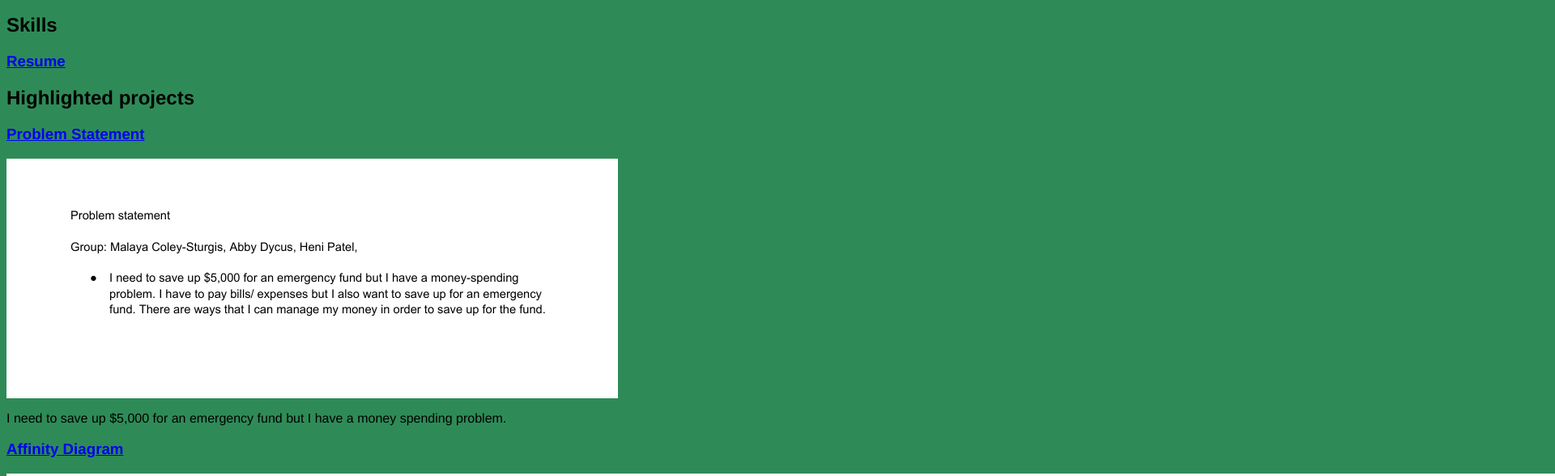
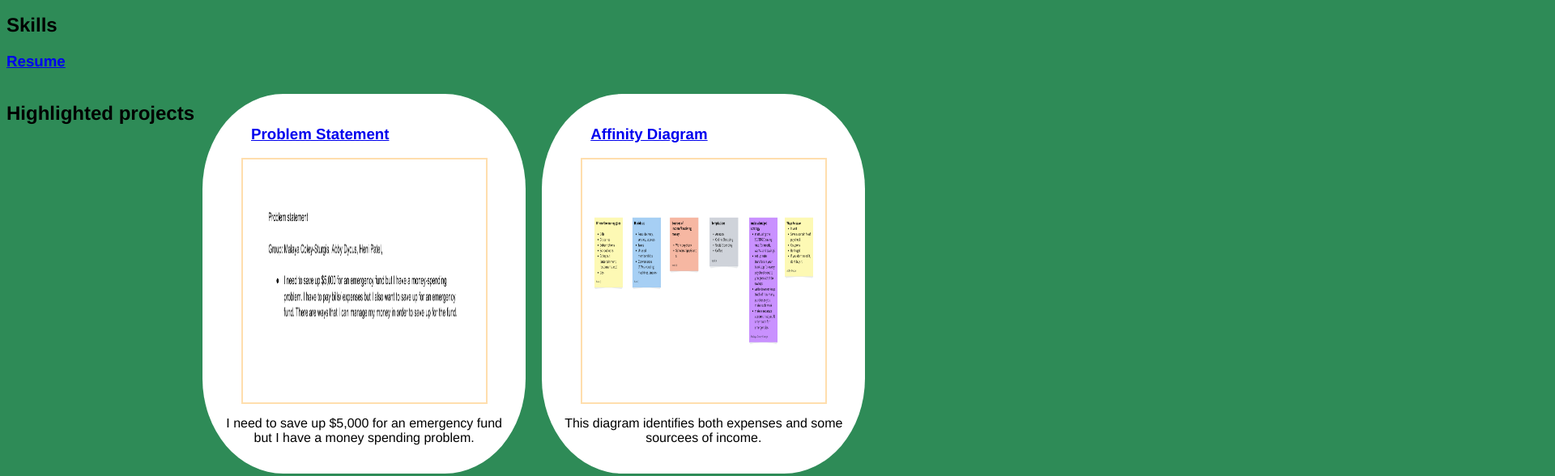
Before and after one commit to Malaya-cs007/Malaya-cs007.github.io, a plain HTML site: page index.html in a window 1280 px wide. Shown: the part 153-741 px from the top of the page at 81% size, 1920 px wide, since content can reach past the window. Drawn offline with Linux system fonts and the light colour scheme; files whose address does not match are found by name.

Commit message:
udated page

```diff
--- a/styles.css
+++ b/styles.css
@@ -6,22 +6,37 @@ body{
 h1 {
 color: coral;
 text-align: center;
+}
+.projects {
+    display:flex;
+    flex-wrap:wrap;
+} /* condensed to save space */
 
-.projects { display:flex; flex-wrap:wrap; } /* condensed to save space */
+projects h2{
+    width: 100%;
+}
 .project {
+    /*form blob section*/
 width: 30%;
 margin: 10px;
 padding: 20px 10px;
-background: white; /* pick a color */
+background: white;
 border-radius: 25%;
 }
 
+.project h3{
+    margin-left: 50px;
+}
 .project img{
 width: 300px;
 height: 300px;
-margin: 10px;
-border: 2px solid rgb(126, 14, 201); /* choose a color */
+margin: 10px auto;
+border: 2px solid navajowhite;
 display: block;
-margin: auto;
+text-align: center;
 }
-}z
+
+.project p {
+    text-align: center;
+    margin: 15px;
+}
```
